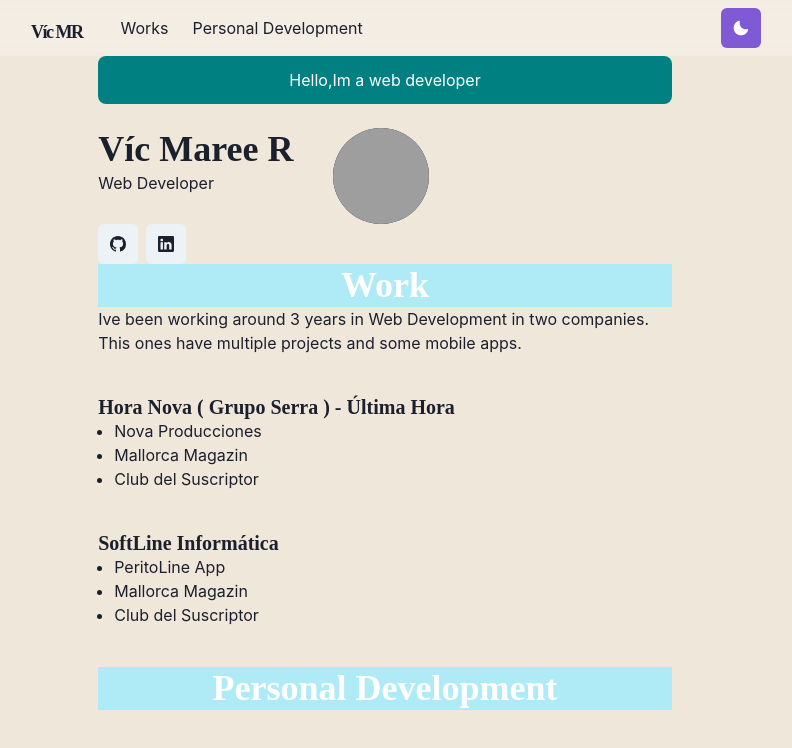
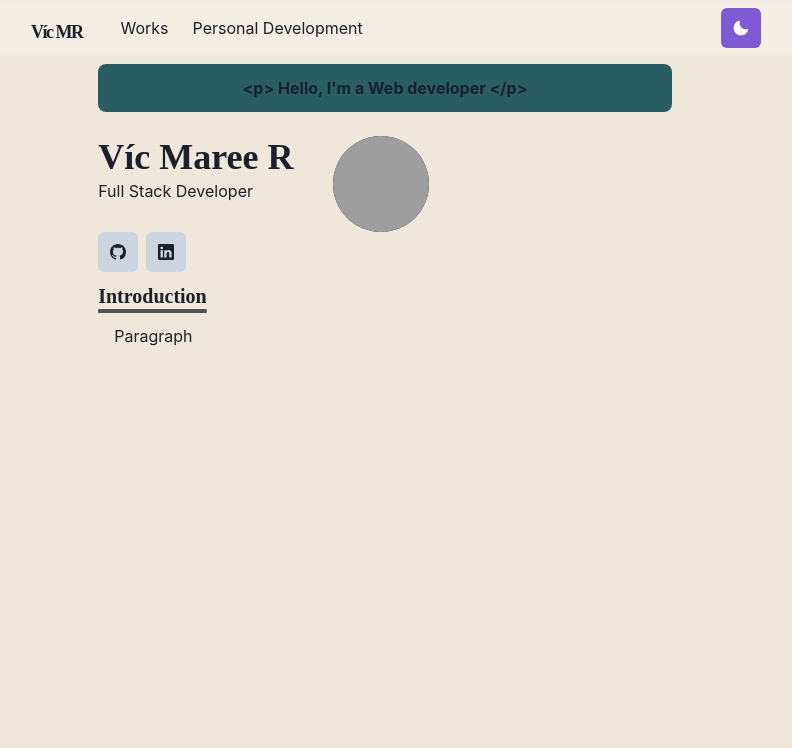
Before and after one commit to AppDeveloperVM/portfolio, a Next.js app: page / in a window 1280 px wide. Shown: the top 748 px of the page, without its empty margins (255-1047 px from the left). Built offline with nearby package versions, Linux system fonts and the light colour scheme; grey boxes are pictures that could not be loaded; a web font is replaced by a local one.

Commit message:
Update index.js

```diff
--- a/pages/index.js
+++ b/pages/index.js
@@ -1,14 +1,15 @@
-import { Container,Box,Heading, Text,ListItem ,UnorderedList, SimpleGrid,Center, HStack, Icon,Button,IconButton,Link,  Avatar }
+import { Container,Box,Heading, Text,ListItem ,UnorderedList, SimpleGrid,Center, Stack, HStack, Icon,Button,IconButton,Link, Avatar, useColorModeValue }
 from "@chakra-ui/react"
 import { BsGithub, BsLinkedin } from "react-icons/bs";
+import Section from '../components/section';
+import Paragraph from '../components/paragraph';
 
 const Page = () => {
 
-
     return (
     <Container>
-        <Box borderRadius="lg" bg="teal" p={3} mb={6} align="center">
-        <Text color="white">Hello,Im a web developer</Text>
+        <Box borderRadius="lg" bg="teal.700" p={3} mb={6} align="center" mt={2}>
+        <Text fontWeight="bold" color="gray.800"> &lt;p&gt; Hello, I'm a Web developer &lt;/p&gt; </Text>
         </Box>
 
         <Box display={{ md: 'flex'}}>
@@ -21,7 +22,7 @@ const Page = () => {
 
 
                     <p>
-                        Web Developer
+                        Full Stack Developer
                     </p>
 
                 </Box>
@@ -34,80 +35,28 @@ const Page = () => {
             <Box
             as="button">
                 <Link href="https://github.com/AppDeveloperVM" isExternal>
-                    <IconButton aria-label="GitHub" icon={<BsGithub />} />
+                    <IconButton aria-label="GitHub" icon={<BsGithub />} bg={useColorModeValue('gray.300','#313134')} />
                 </Link>
             </Box>
 
             <Box
             as="button">
                 <Link href="https://www.linkedin.com/in/víctor-maree-redondo-476a91136/" isExternal>
-                    <IconButton aria-label="GitHub" icon={<BsLinkedin />} />
+                    <IconButton aria-label="GitHub" icon={<BsLinkedin />} bg={useColorModeValue('gray.300','#313134')} />
                 </Link>
             </Box>
         </HStack>
 
-        <SimpleGrid>
-        <Center bg="#AFEBF6">
-        <Heading as="h3" size="xl" color="white">
-            Work
+    <Section delay={0.1} mt={10}>
+        <Heading as="h3" variant="section-title">
+            Introduction
         </Heading>
-        </Center>
 
-            <Box mt="">
-                <Text>
-                Ive been working around 3 years in Web Development in two companies.
-                This ones have multiple projects and some mobile apps.
-                </Text>
-            </Box>
-        </SimpleGrid>
+        <Paragraph>
+            Paragraph
+        </Paragraph>
 
-        <SimpleGrid columns={1} spacing={10} mt="10">
-
-            <Box>
-                <Heading as="h4" size="md">
-                <Link href="http://www.horanova.es/" isExternal>Hora Nova ( <Link isExternal href="https://www.gruposerra.com/">Grupo Serra</Link> )</Link> - <Link href="https://www.ultimahora.es/" is External>Última Hora</Link>
-                </Heading>
-
-                <UnorderedList>
-                    <ListItem>
-                        <Link isExternal href="https://www.novaproducciones.es/#myvideo">Nova Producciones</Link>
-                    </ListItem>
-                    <ListItem>
-                        <Link isExternal href="https://www.mallorcamagazin.com/">Mallorca Magazin</Link>
-                    </ListItem>
-                    <ListItem>
-                        <Link isExternal href="https://www.clubdelsuscriptor.com/">Club del Suscriptor</Link>
-                    </ListItem>
-                </UnorderedList>
-            </Box>
-            <Box>
-                <Heading size="md">
-                    <Link isExternal href="https://www.softline.es/web/">SoftLine Informática</Link>
-                </Heading>
-
-                <UnorderedList>
-                    <ListItem>
-                        <Link isExternal href="https://www.softline.es/web/portfolio/view/2/peritoline-aplicacion-de-gestion-integral-de-despachos-periciales">PeritoLine App</Link>
-                    </ListItem>
-                    <ListItem>
-                        <Link isExternal href="https://www.mallorcamagazin.com/">Mallorca Magazin</Link>
-                    </ListItem>
-                    <ListItem>
-                        <Link isExternal href="https://www.clubdelsuscriptor.com/">Club del Suscriptor</Link>
-                    </ListItem>
-                </UnorderedList>
-            </Box>
-
-            <Center bg="#AFEBF6">
-            <Heading as="h3" size="xl" color="white">
-                Personal Development
-            </Heading>
-            </Center>
-
-        </SimpleGrid>
-
-
-
+    </Section>
     </Container>
     )
 
```
